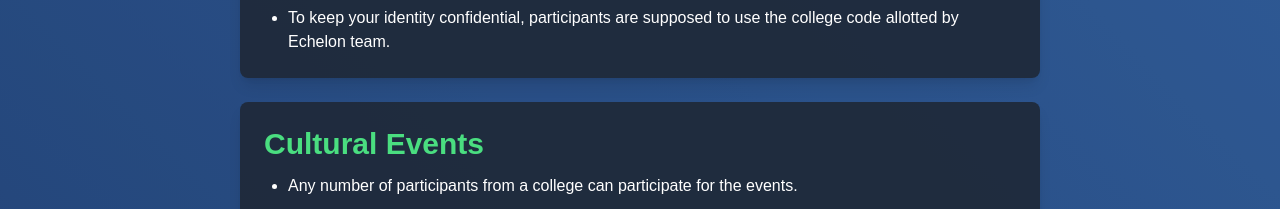
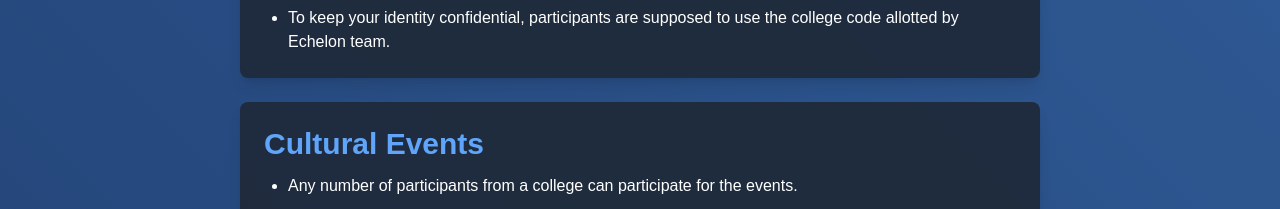
Before and after one commit to adithya-b-r/Echelon, a React (Vite) app: page / in a window 1280 px wide. Shown: the part 3240-3449 px from the top of the page. Built offline with nearby package versions, Linux system fonts and the light colour scheme.

Commit message:
Updated Modal and Slider.

```diff
--- a/src/Pages/Rules/Rules.jsx
+++ b/src/Pages/Rules/Rules.jsx
@@ -20,7 +20,7 @@ export const Rules = () => {
 
         {/* Non-Management Events Section */}
         <div className="bg-gray-800 bg-opacity-90 p-6 rounded-lg shadow-lg">
-          <h2 className="text-3xl font-semibold text-green-400 text-center md:text-left">Cultural Events</h2>
+          <h2 className="text-3xl font-semibold text-blue-400 text-center md:text-left">Cultural Events</h2>
           <ul className="list-disc pl-6 mt-3 space-y-2 text-sm md:text-base">
             <li>Any number of participants from a college can participate for the events.</li>
             <li>The event is open to both UG & PG students.</li>
```
